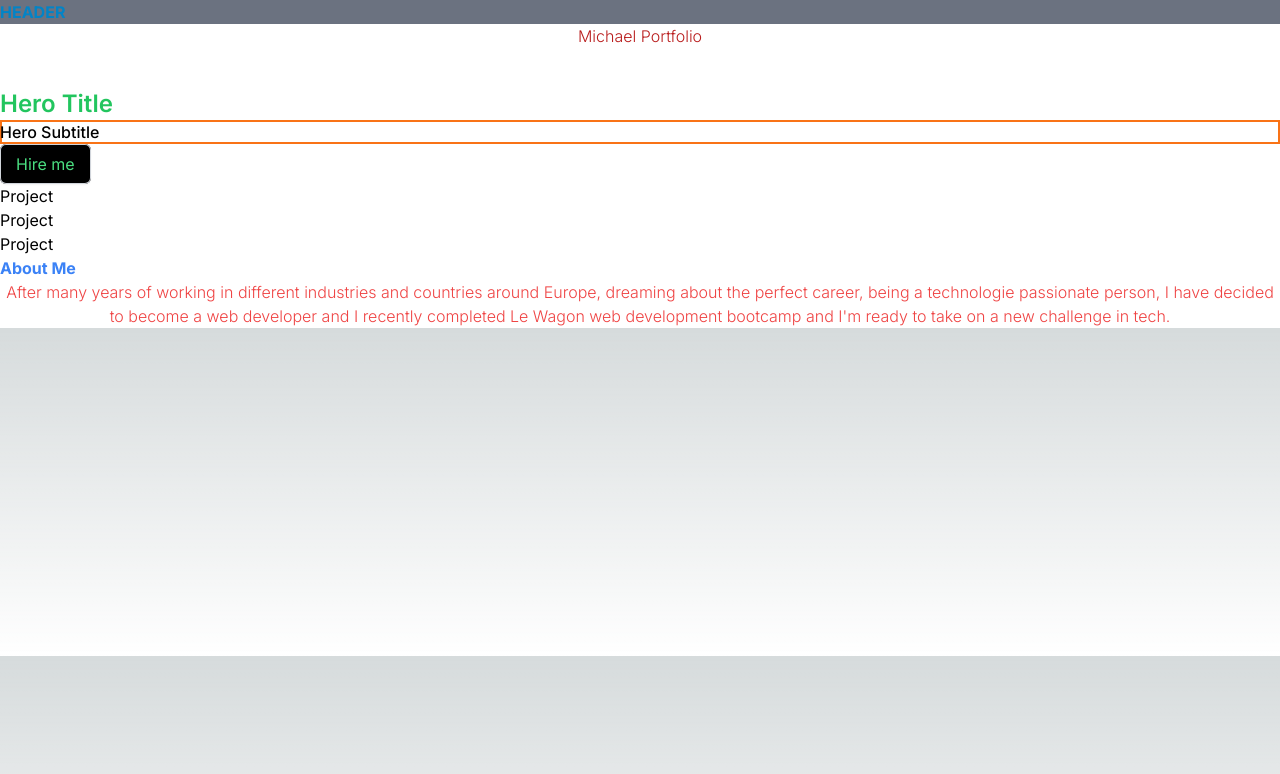
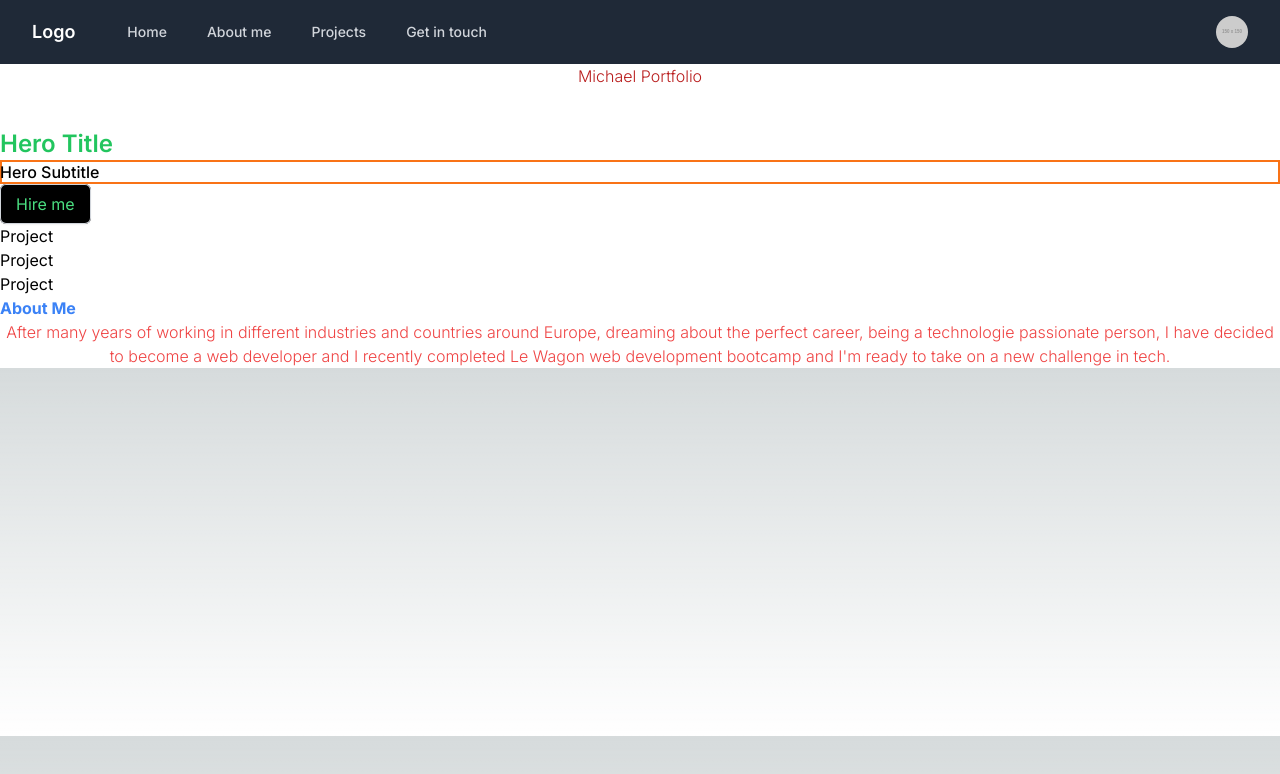
Before and after one commit to Mikitanjie/portfolio, a Next.js app: page / in a window 1280 px wide. Shown: the top 774 px of the page. Built offline with nearby package versions, Linux system fonts and the light colour scheme.

Commit message:
started navbar

```diff
--- a/app/components/Header/Header.js
+++ b/app/components/Header/Header.js
@@ -1,9 +1,59 @@
+import React from 'react';
+
 const Header = () => {
   return (
-    <div className= "font-bold h-full w-full text-sky-600 bg-gray-500">
-      HEADER
-    </div>
-  )
-}
+    <nav className="bg-gray-800">
+      <div className="max-w-7xl mx-auto px-4 sm:px-6 lg:px-8">
+        <div className="flex items-center justify-between h-16">
+          <div className="flex items-center">
+            <div className="flex-shrink-0">
+              <span className="text-white font-semibold text-lg">Logo</span>
+            </div>
+            <div className="hidden md:block">
+              <div className="ml-10 flex items-baseline space-x-4">
+                <a
+                  href="#"
+                  className="text-gray-300 hover:bg-gray-700 hover:text-white px-3 py-2 rounded-md text-sm font-medium"
+                >
+                  Home
+                </a>
+                <a
+                  href="#"
+                  className="text-gray-300 hover:bg-gray-700 hover:text-white px-3 py-2 rounded-md text-sm font-medium"
+                >
+                  About me
+                </a>
+                <a
+                  href="#"
+                  className="text-gray-300 hover:bg-gray-700 hover:text-white px-3 py-2 rounded-md text-sm font-medium"
+                >
+                  Projects
+                </a>
+                <a
+                  href="#"
+                  className="text-gray-300 hover:bg-gray-700 hover:text-white px-3 py-2 rounded-md text-sm font-medium"
+                >
+                  Get in touch
+                </a>
+              </div>
+            </div>
+          </div>
+          <div className="hidden md:block">
+            <div className="ml-4 flex items-center md:ml-6">
+              <div className="ml-3 relative">
+                <div>
+                  <button className="max-w-xs bg-gray-800 rounded-full flex items-center text-sm focus:outline-none focus:ring-2 focus:ring-offset-2 focus:ring-offset-gray-800 focus:ring-white">
+                    <span className="sr-only">Open user menu</span>
+                    <img className= "h-8 w-8 rounded-full" src="https://via.placeholder.com/150" alt="User Avatar"/>
+                  </button>
+                </div>
+              </div>
+            </div>
+          </div>
+        </div>
+      </div>
+    </nav>
+  );
+};
 
 export default Header;
```
